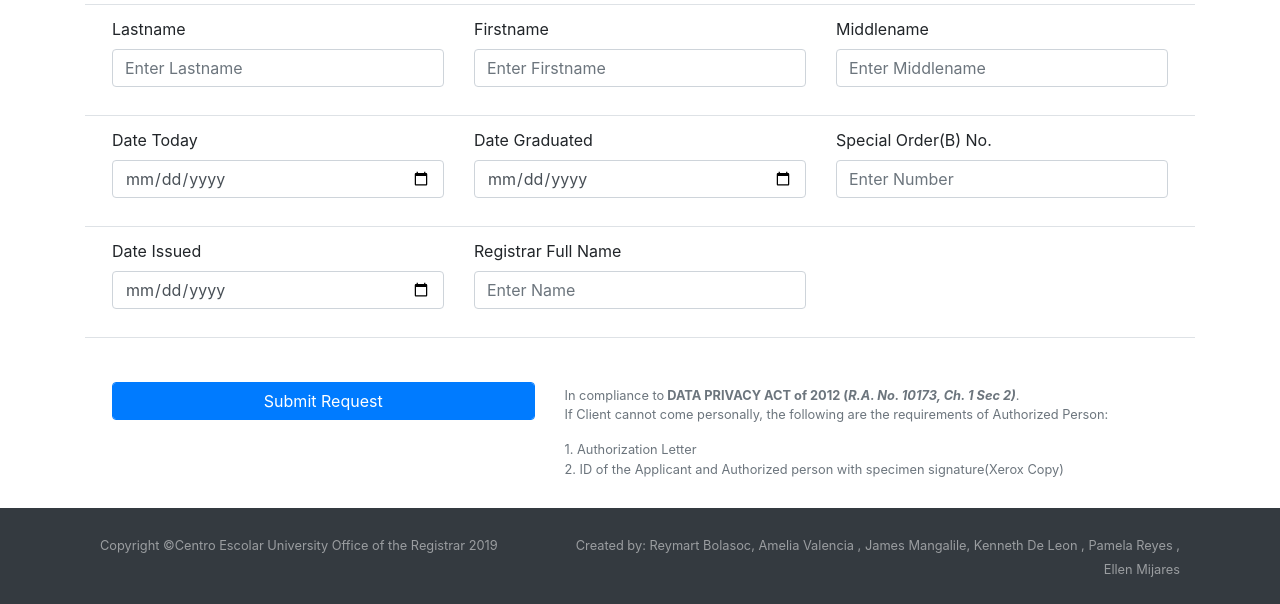
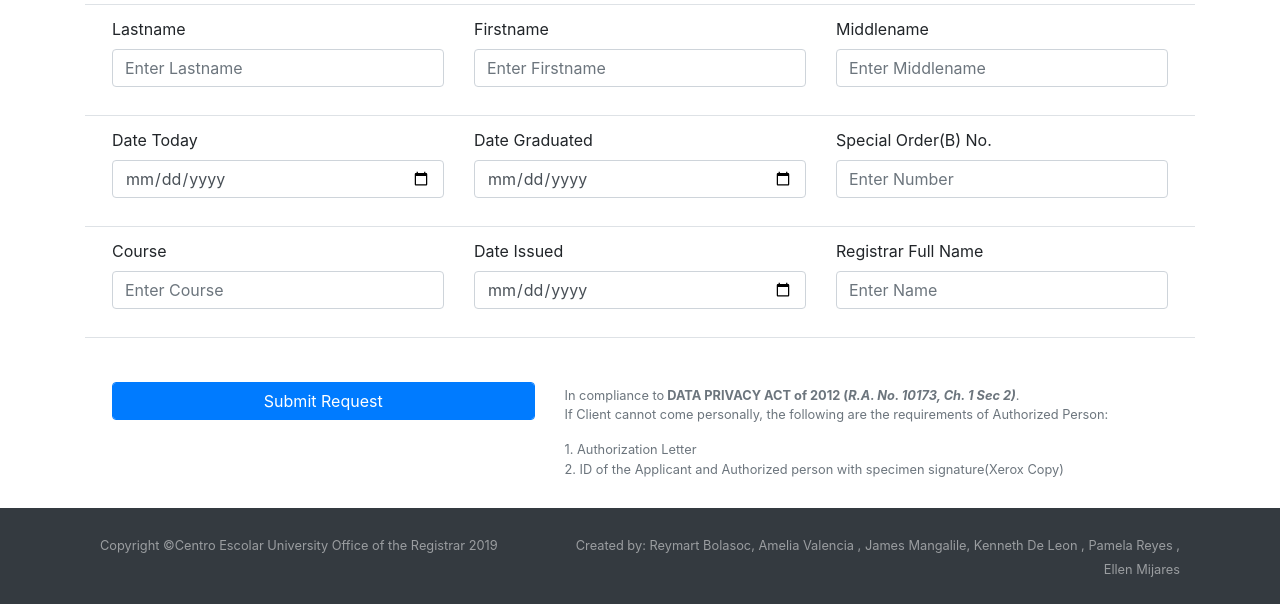
Before and after one commit to reymart0132/registrardev, a PHP site: page /resource/php/rof10_page.php in a window 1280 px wide. Shown: the part 196-800 px from the top of the page. Run offline with PHP 8.4, Linux system fonts and the light colour scheme.

Commit message:
fixerror

```diff
--- a/resource/php/class/inputForm.php
+++ b/resource/php/class/inputForm.php
@@ -9,6 +9,7 @@ class inputForm{
       $dateToday = $_POST['DateToday'];
       $dateGraduated = $_POST['DateGraduated'];
       $specialOrder = $_POST['SpecialOrder'];
+      $course = $_POST['Course'];
       $dateIssued = $_POST['DateIssued'];
       $rName = $_POST['Rname'];
       $_SESSION['Lastname'] = $lName;
@@ -16,6 +17,7 @@ class inputForm{
       $_SESSION['Middlename'] = $middleName;
       $_SESSION['DateToday'] = $dateToday;
       $_SESSION['DateGraduated'] = $dateGraduated;
+      $_SESSION['Course'] = $course;
       $_SESSION['SpecialOrder'] = $specialOrder;
       $_SESSION['DateIssued'] = $dateIssued;
       $_SESSION['Rname'] = $rName;
@@ -51,14 +53,17 @@ class inputForm{
     $dateToday = $_SESSION['DateToday'];
     if(isset($dateToday)){
       // echo'<b>'. $dateToday.'</b>';
-      echo '<b>'.$dateToday.'</b>';
+      // echo '<b>'.$dateToday.'</b>';
+      $output = date('F j, Y',strtotime($dateToday));
+      echo '<b>'.$output.'</b>';
     }
   }
 
   public function showDateGraduated(){
     $dateGraduated = $_SESSION['DateGraduated'];
     if(isset($dateGraduated)){
-        echo'<b>'. $dateGraduated.'</b>';
+      $output = date('F j, Y',strtotime($dateGraduated));
+      echo '<b>'.$output.'</b>';
     }
   }
 
@@ -72,7 +77,8 @@ class inputForm{
   public function showDateIssued(){
     $dateIssued = $_SESSION['DateIssued'];
     if(isset($dateIssued)){
-      echo'<b>'. $dateIssued.'</b>';
+      $output = date('F j, Y',strtotime($dateIssued));
+      echo '<b>'.$output.'</b>';
     }
   }
 
--- a/resource/php/rof10_page.php
+++ b/resource/php/rof10_page.php
@@ -76,12 +76,16 @@ $input->viewData();
                         <td>
                             <div class="row">
                               <div class="form-group col-4">
+                                <label for="DateToday">Course</label>
+                                <input type="text" class="form-control" id="Course" name="Course" aria-describedby="emailHelp" placeholder="Enter Course" required>
+                              </div>
+                              <div class="form-group col-4">
                                 <label for="DateToday">Date Issued</label>
-                                <input type="date" class="form-control" id="Lastname" name="DateIssued" aria-describedby="emailHelp" placeholder="Enter Date" required>
+                                <input type="date" class="form-control" id="DateIssued" name="DateIssued" aria-describedby="emailHelp" placeholder="Enter Date" required>
                               </div>
                                 <div class="form-group col-4">
                                   <label for="Rname">Registrar Full Name</label>
-                                  <input type="text" class="form-control" id="Lastname" name="Rname" aria-describedby="emailHelp" placeholder="Enter Name" required>
+                                  <input type="text" class="form-control" id="Rname" name="Rname" aria-describedby="emailHelp" placeholder="Enter Name" required>
                                 </div>
                         </td>
                     </tr>
```
Also changed, not shown: resource/php/rof10_output_page.php (+5 -5 lines).
